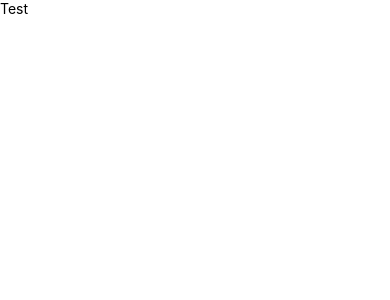
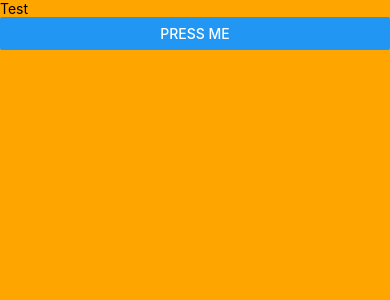
Before and after one commit to KumJungMin/ReactNativePractice, a React Native app in the folder front/: screen / in a window 390 px wide. Shown: the top 300 px of the page. Built offline with nearby package versions, Linux system fonts and the light colour scheme.

Commit message:
SafeAreaView: 노치를 커버할 수 있는 View

```diff
--- a/front/App.tsx
+++ b/front/App.tsx
@@ -6,14 +6,26 @@
  */
 
 import React from 'react';
-import {Text, View} from 'react-native';
+import {Button, SafeAreaView, StyleSheet, Text} from 'react-native';
 
 function App(): React.JSX.Element {
+  // SafeAreaView: 노치 디자인이나 화면의 경계를 벗어나는 요소를 자동으로 제거해주는 컴포넌트
   return (
-    <View>
+    <SafeAreaView style={styles.container}>
       <Text>Test</Text>
-    </View>
+      <Button title="Press me" onPress={() => console.log('pressed')} />
+    </SafeAreaView>
   );
 }
 
+// marginHorizontal: 좌우 마진
+// marginVertical: 상하 마진
+//웹과 달리 px 단위를 사용하지 않고 숫자를 사용
+const styles = StyleSheet.create({
+  container: {
+    flex: 1,
+    backgroundColor: 'orange',
+  },
+});
+
 export default App;
```
